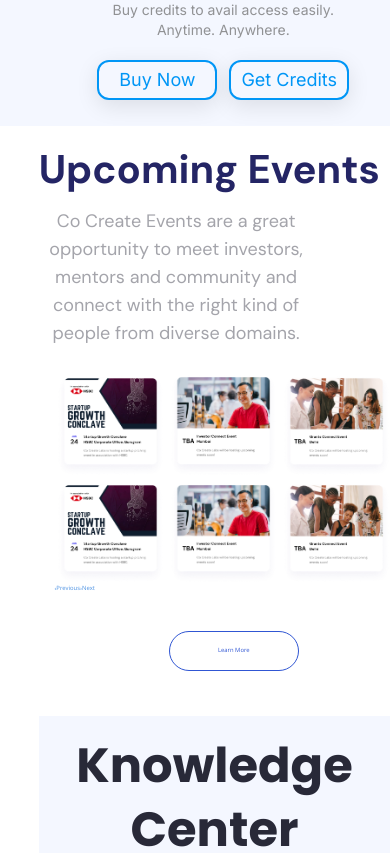
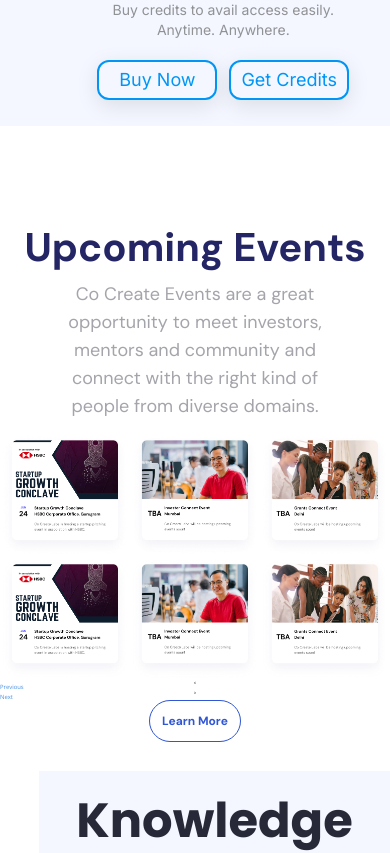
Before and after one commit to cocreatelab/cocreatelabsfrontend, a React (Create React App) app: page / in a window 390 px wide. Shown: the part 4722-5575 px from the top of the page. Built offline with nearby package versions, Linux system fonts and the light colour scheme; a web font is replaced by a local one.

Commit message:
Update upcomingevents.css

```diff
--- a/src/components/upcomingevents.css
+++ b/src/components/upcomingevents.css
@@ -4,31 +4,37 @@
     flex-direction: column;
     justify-content: center;
     align-items: center;
-    padding: 4%0%4%0%;
-    flex-wrap: wrap;
-    margin-top: -7%;
+    /* padding: 10%0%4%0%; */
+    /* flex-wrap: wrap; */
+    /* margin-top: -7%; */
 }
 
+.carousel-arrow {
+    color: black;
+    opacity: 2;
+    display: flex
+  }
 
 .upcomingevents-container{
     display: flex;
     justify-content: flex-start;
     align-items: flex-start;
     flex-direction: column;
-    padding: 3% 16%;
-    margin-left: -10%;
+    /* padding: 3% 16%; */
+    /* margin-left: -10%; */
     gap: 1rem;
     margin-bottom: 1%;
 }
 
 .event-primary-heading h3{
-    overflow: hidden;
+    display: flex;
+    /* overflow: hidden; */
     font-family: 'Dm Sans';
 font-size: 40px;
 font-weight: 700;
 line-height: 47px;
-width: 391.81px;
-height: 51.79px;
+/* width: 391.81px; */
+/* height: 51.79px; */
 color: #242565;
 }
 
@@ -49,10 +55,10 @@ width: 80%;
     display: flex;
     flex-direction: row;
     justify-content: space-evenly;
-    align-items: flex-start;
+    /* align-items: flex-start; */
     gap: 2rem;
     background: #FFFFFF;
-     padding: 0%15%4%17%;
+     /* padding: 0%15%4%17%;  */
 }
 
 .events-card{
@@ -75,8 +81,8 @@ width: 80%;
 }
 
 .loadmore{
-    width: 210px;
-    height: 70px;
+    /* width: 170px; */
+    padding: 1em;
     background-color: white;
     color: #3056D3;
     border: 1.5px solid #3056D3;
@@ -90,9 +96,9 @@ width: 80%;
 }
 
 
-@media only screen and (max-width:640px){
+@media only screen and (max-width:1542px){
     .event-primary-heading{
-        overflow: hidden;
+        /* overflow: hidden; */
         font-size: 30px;
         line-height: 37px;
         /* width: 391.81px; */
@@ -104,11 +110,11 @@ width: 80%;
         font-size: 16px;
         line-height: 24px;
         text-align: center;
-        overflow: hidden;
+        /* overflow: hidden; */
     }
 
     .evnts-card-container{
-        padding: 0% 8%;
+        /* padding: 0% 8%; */
     }
 
     .event-card-heading{
@@ -118,28 +124,32 @@ width: 80%;
     }
 
     .loadmore{
-        width: 150px;
-        height: 50px;
+        width: 70px;
+        padding: 1em;
+        /* height: 50px; */
     }
     .upcomingevents-container{
         overflow: hidden;
+        align-items: center;
     }
 
 }
 
 @media only screen and (max-width:480px){
     .upcomingevents-container{
-        overflow: hidden;
+        /* overflow: hidden; */
+        margin-top: 20%;
+        align-items: center;
     }
     .event-primary-heading{
-        flex-wrap: wrap;
-        width: auto;
+        /* flex-wrap: wrap; */
+        /* width: auto; */
         font-size: 24px;
         line-height: 29px;
         align-items: center;
         text-align: center;
-        overflow: hidden;
-        margin-left: -10px;
+        /* overflow: hidden; */
+        /* margin-left: -10px; */
     }
 
     .event-primary-title{
@@ -156,9 +166,9 @@ width: 80%;
         flex-direction: column;
         align-items: center;
         /* padding: 2em; */
-        margin-right: 20px;
+        /* margin-right: 20px; */
         gap: 1rem;
-        padding: 0% 4%;
+        /* padding: 0% 4%; */
         overflow: hidden;
 
     }
@@ -171,10 +181,14 @@ width: 80%;
     }
 
     .loadmore{
-        margin-top: 40px;
-        width: 130px;
-        height: 40px;
-        overflow: hidden;
+        color: #3056D3;
+text-align: center;
+font-family: DM Sans;
+font-size: 12px;
+font-style: normal;
+font-weight: 700;
+line-height: normal;
+width: 100%;
     }
 
 }
```
